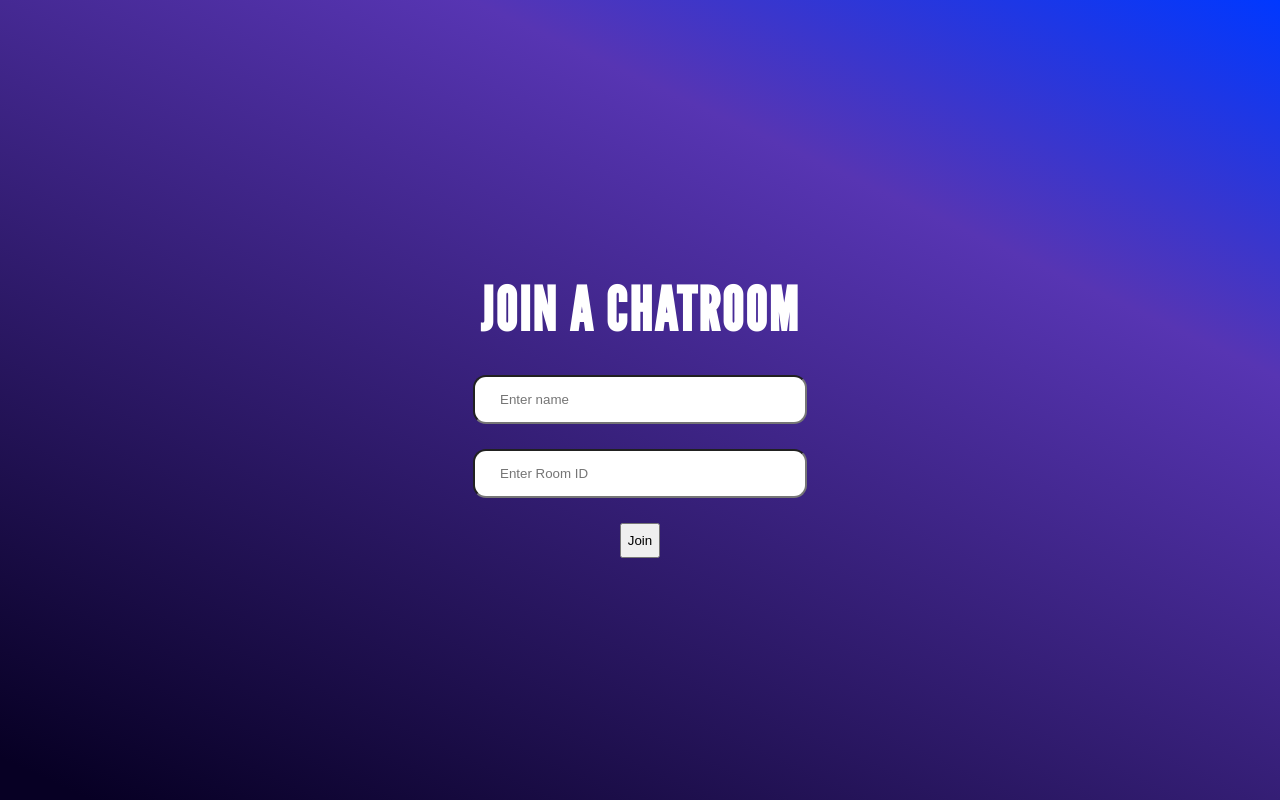
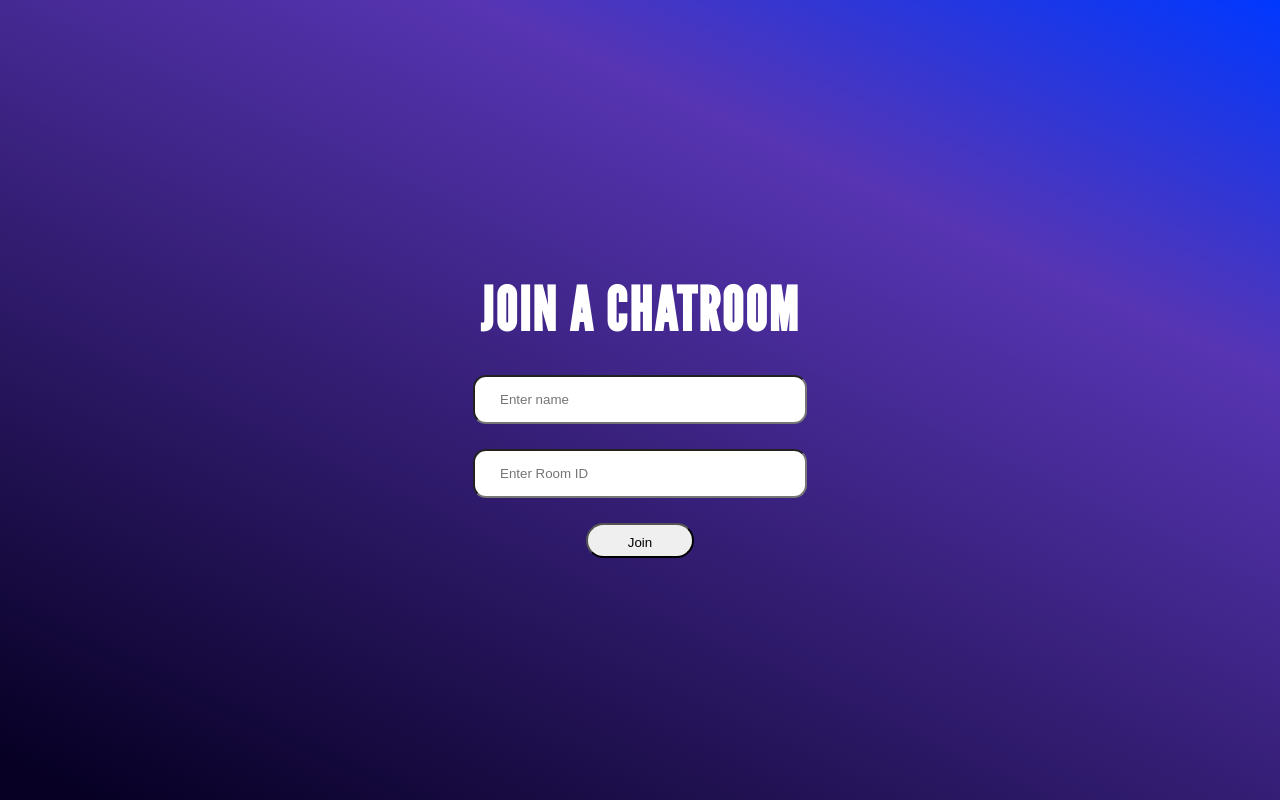
Before and after one commit to kyledeguzmanx/fDev-webApp-Socket, a React (Create React App) app in the folder client/: page / in a window 1280 px wide. Built offline with nearby package versions, Linux system fonts and the light colour scheme; no server answers.

Commit message:
adjusted stylings for join button

```diff
--- a/client/public/styles.css
+++ b/client/public/styles.css
@@ -47,5 +47,10 @@ body #root .App .joinChat input {
 body #root .App .joinChat button {
   display: block;
   height: 35px;
+  border-radius: 25px;
+  padding-top: 10px;
+  padding-bottom: 20px;
+  padding-left: 40px;
+  padding-right: 40px;
 }
 /*# sourceMappingURL=styles.css.map */
--- a/client/public/styles.scss
+++ b/client/public/styles.scss
@@ -38,6 +38,11 @@ body #root .App{
         button{
             display: block;
             height: 35px;
+            border-radius: 25px;
+            padding-top: 10px;
+            padding-bottom: 20px;
+            padding-left: 40px;
+            padding-right: 40px;
         }
     }
 }
```
Also changed, not shown: 1 other file (tests, documents, lock files or other folders).
